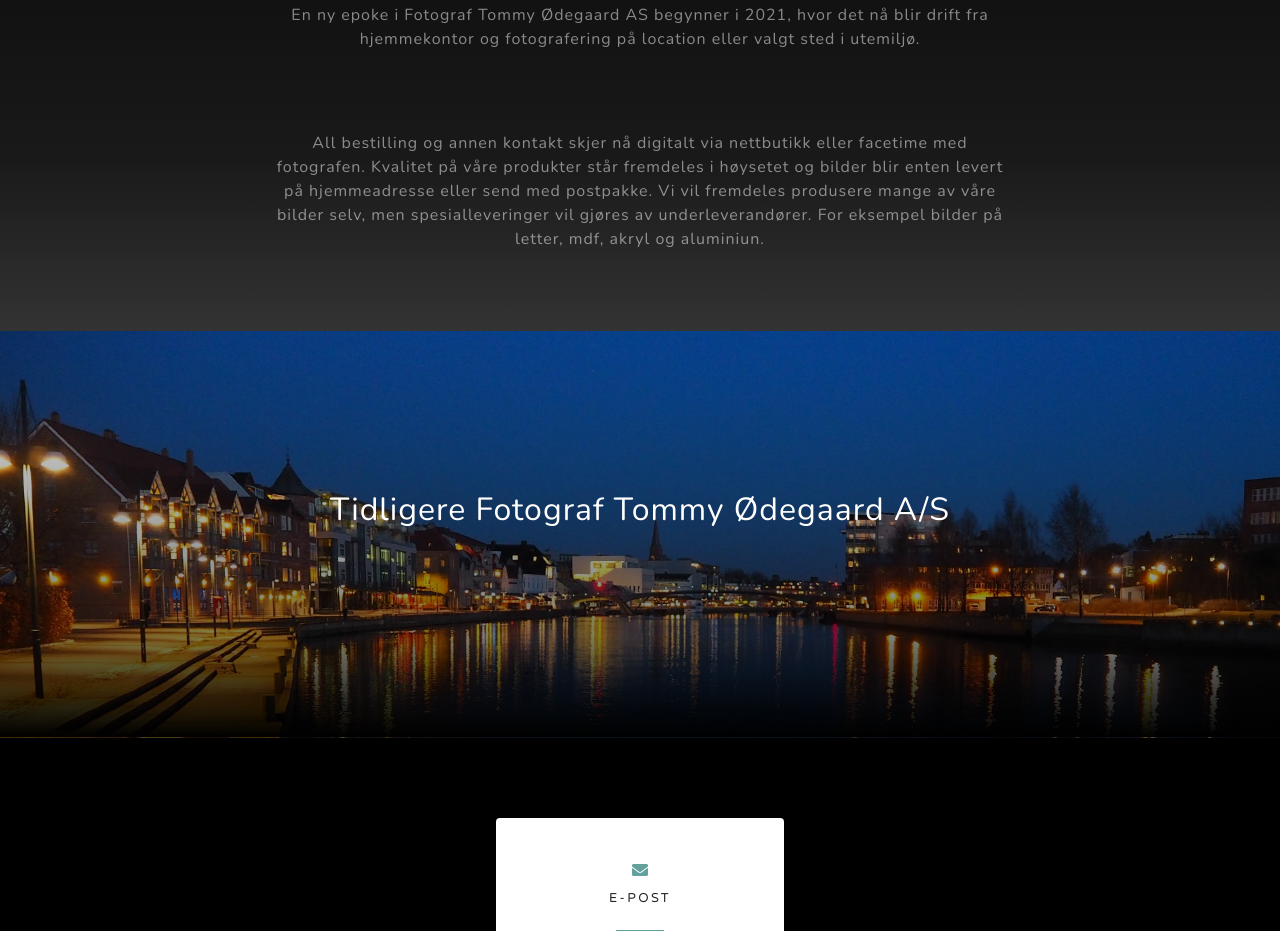
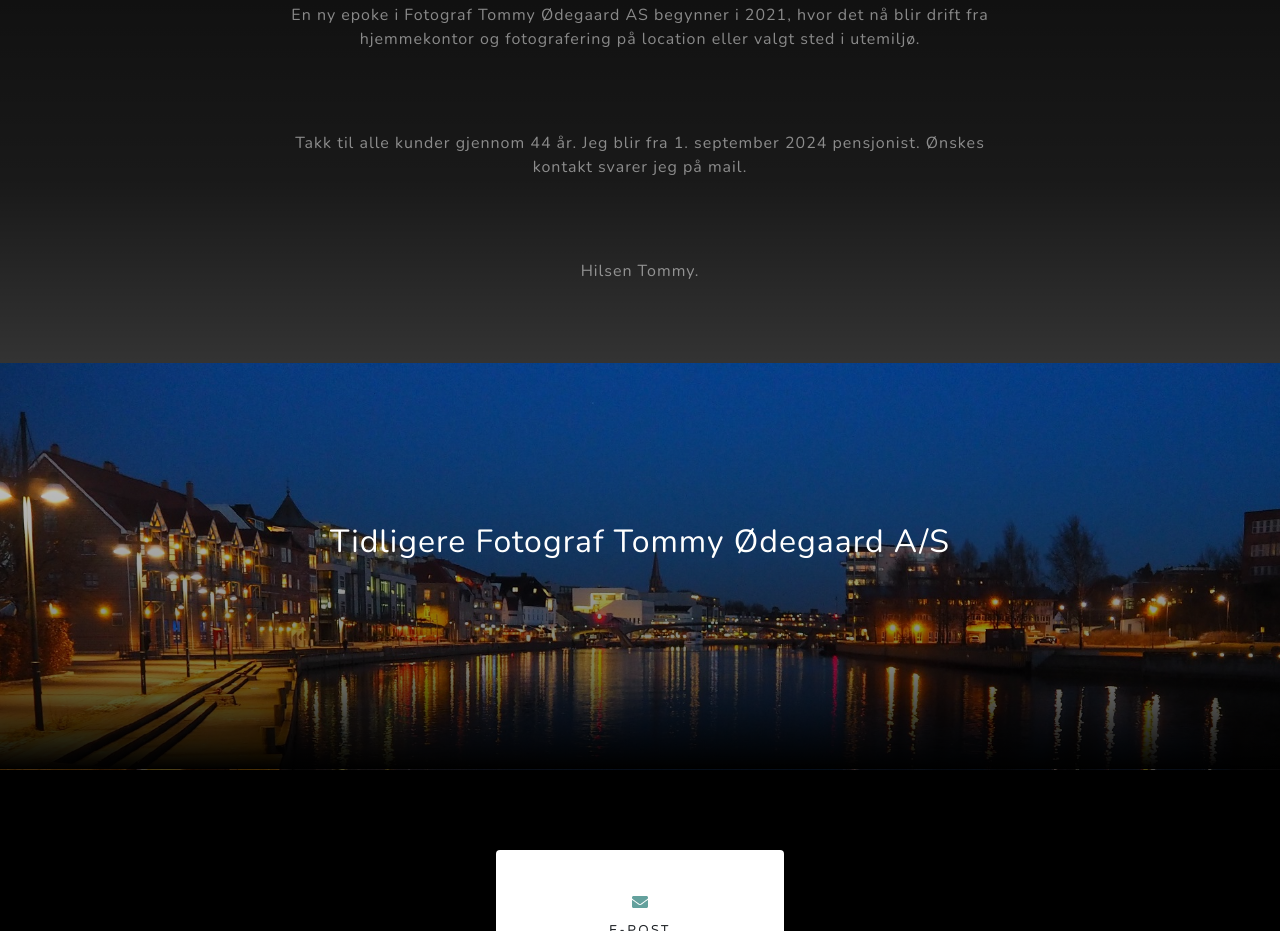
Before and after one commit to lodegaard/tommyodegaard.no, a plain HTML site: page index.html in a window 1280 px wide. Shown: the part 1171-2102 px from the top of the page. Drawn offline with nearby package versions, Linux system fonts and the light colour scheme.

Commit message:
Update about text

```diff
--- a/index.html
+++ b/index.html
@@ -57,10 +57,10 @@
                             En ny epoke i Fotograf Tommy Ødegaard AS begynner i 2021, hvor det nå blir drift fra hjemmekontor og fotografering på location eller valgt sted i utemiljø.
                         </p>
                         <p class="text-white-50">
-                            All bestilling og annen kontakt skjer nå digitalt via nettbutikk eller facetime med fotografen.
-                            Kvalitet på våre produkter står fremdeles i høysetet og bilder blir enten levert på hjemmeadresse eller send med postpakke.
-                            Vi vil fremdeles produsere mange av våre bilder selv, men spesialleveringer vil gjøres av underleverandører.
-                            For eksempel bilder på letter, mdf, akryl og aluminiun.
+                            Takk til alle kunder gjennom 44 år. Jeg blir fra 1. september 2024 pensjonist. Ønskes kontakt svarer jeg på mail.
+                        </p>
+                        <p class="text-white-50">
+                            Hilsen Tommy.
                         </p>
                     </div>
                 </div>
```
